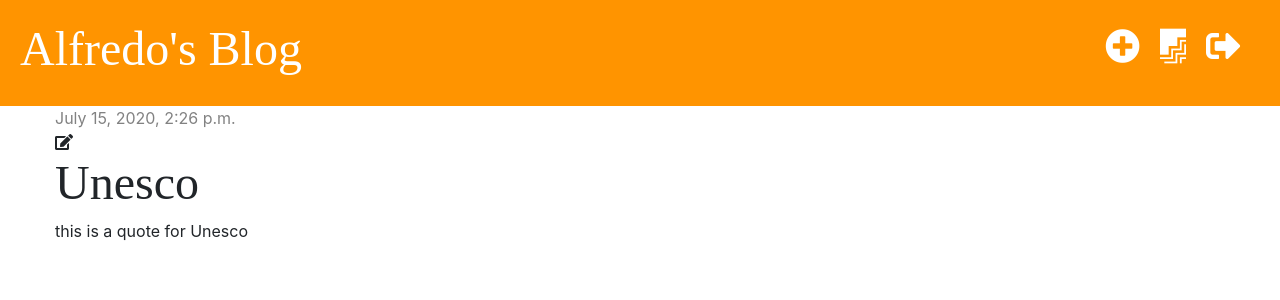
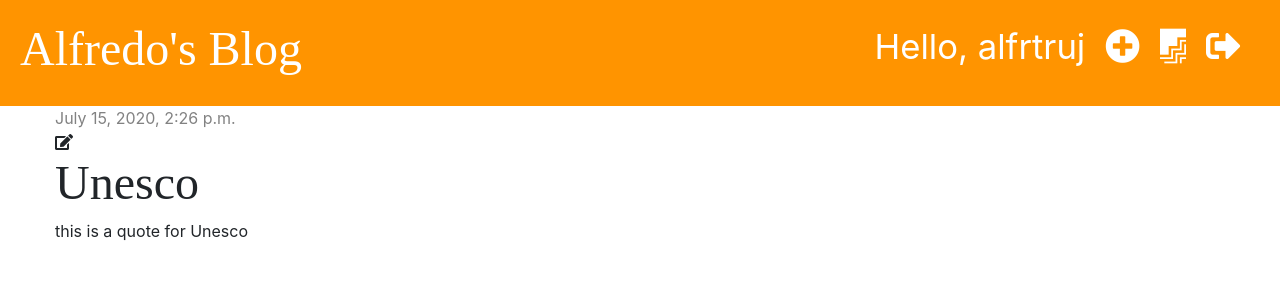
Before and after one commit to alfrtruj-p/mysite2, a Django app: page /post/8/ in a window 1280 px wide. Shown: the top 300 px of the page. Run offline with Django 3.2, Linux system fonts and the light colour scheme; a user stored in the database is signed in; data comes from the database, SQL or seed files in the repository; both versions use the stored data as it was after the commit; some libraries are stand-ins or nearby versions.

Commit message:
Added the username when login.

```diff
--- a/blog/templates/blog/base.html
+++ b/blog/templates/blog/base.html
@@ -15,6 +15,7 @@
         <a href="{% url 'logout' %}" class="top-menu"><i class="fas fa-sign-out-alt"></i></a>
         <a href="{% url 'post_draft_list' %}" class="top-menu"><i class="fab fa-firstdraft"></i></a>
         <a href="{% url 'post_new' %}" class="top-menu"><i class="fas fa-plus-circle"></i></a>
+        <p class="top-menu">Hello, {{ user.username }}</p>
 
     {% else %}
         <a href="{% url 'login' %}" class="top-menu"><i class="fas fa-sign-in-alt"></i></a>
--- a/blog/urls.py
+++ b/blog/urls.py
@@ -1,6 +1,5 @@
 from django.urls import path
 from . import views
-from django.contrib.auth import views as auth_views
 
 urlpatterns = [
     # 127.0.0.1:8000 --> local
@@ -27,11 +26,5 @@
     # mydjangosite.com/post/2/publish --> online
     path('post/<int:pk>/publish/', views.post_publish, name='post_publish'),
 
-    # 127.0.0.1:8000/accounts/login --> local
-    # mydjangosite.com/accounts/login --> online
-    path('accounts/login/', auth_views.LoginView.as_view(template_name="registration/login.html"), name='login'),
 
-    # 127.0.0.1:8000/accounts/logout --> local
-    # mydjangosite.com/accounts/logout --> online
-    path('accounts/logout', auth_views.LogoutView.as_view(template_name="registration/logout.html"), name='logout'),
 ]
--- a/mysite2/urls.py
+++ b/mysite2/urls.py
@@ -15,8 +15,18 @@
 """
 from django.contrib import admin
 from django.urls import path, include
+from django.contrib.auth import views as auth_views
 
 urlpatterns = [
     path('admin/', admin.site.urls),
-    path('', include('blog.urls'))
+
+    # 127.0.0.1:8000/accounts/login --> local
+    # mydjangosite.com/accounts/login --> online
+    path('accounts/login/', auth_views.LoginView.as_view(template_name="registration/login.html"), name='login'),
+
+    # 127.0.0.1:8000/accounts/logout --> local
+    # mydjangosite.com/accounts/logout --> online
+    path('accounts/logout', auth_views.LogoutView.as_view(template_name="registration/logout.html"), name='logout'),
+
+    path('', include('blog.urls')),
 ]
```
Also changed, not shown: db.sqlite3.
